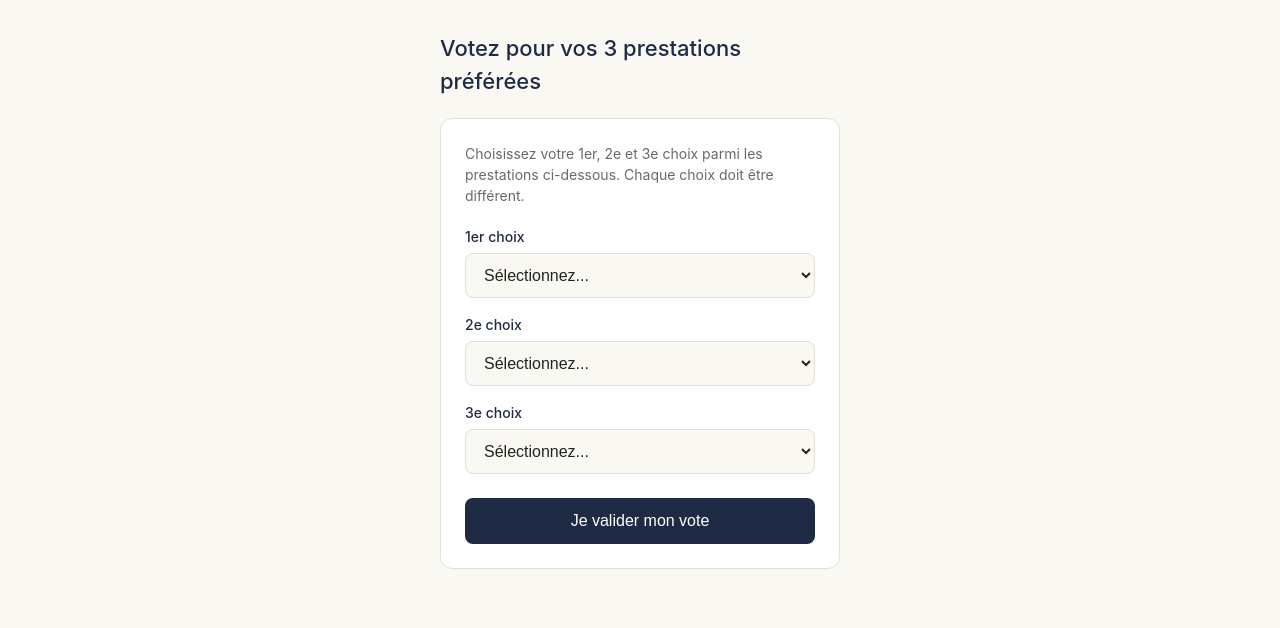
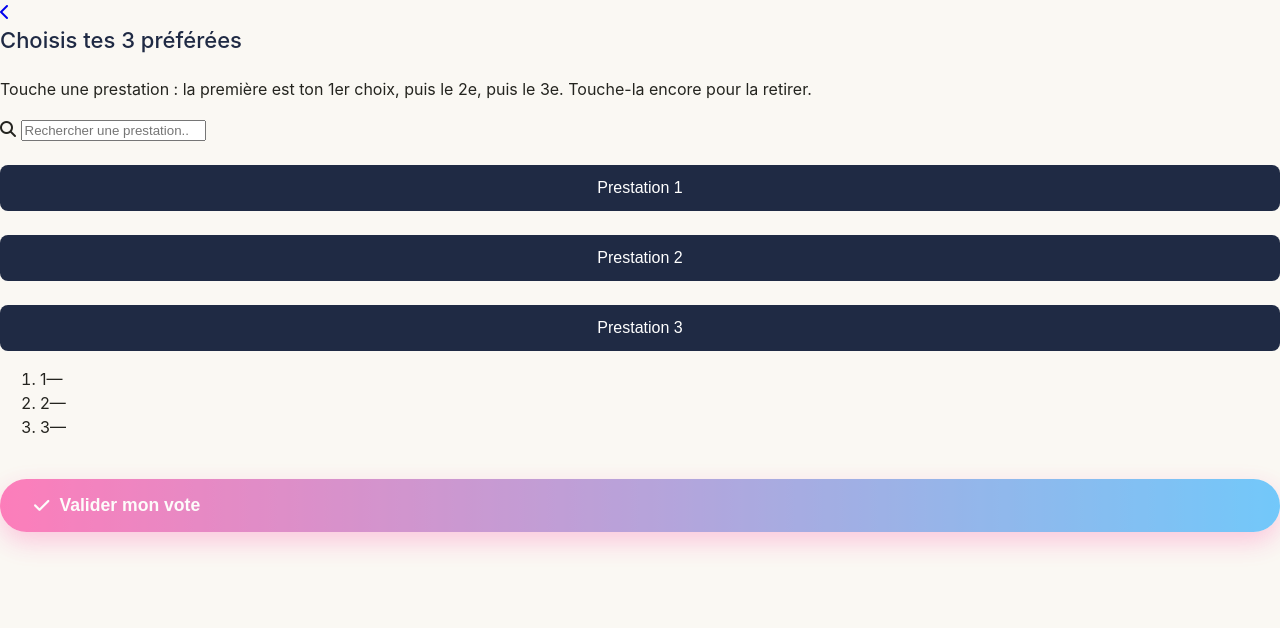
Before and after one commit to CyErr404/voteSoireK, a PHP site: page /vote.php in a window 1280 px wide. Shown: the top 628 px of the page. Run offline with PHP 8.4, Linux system fonts and the light colour scheme; data comes from the database, SQL or seed files in the repository; a stand-in replaces the project's code that opens the database connection; some libraries are stand-ins or nearby versions.

Commit message:
ammelioration 3

```diff
--- a/assets/script.js
+++ b/assets/script.js
@@ -1,63 +1,188 @@
 document.addEventListener('DOMContentLoaded', function () {
-  var form = document.getElementById('form-vote');
-  if (!form) return;
+  var liste = document.getElementById('liste');
+  if (!liste) return;
 
-  var selects = [
-    document.getElementById('choix1'),
-    document.getElementById('choix2'),
-    document.getElementById('choix3')
-  ];
-  var erreurEl = document.getElementById('erreur');
+  var cartes = Array.prototype.slice.call(liste.querySelectorAll('.prestation'));
+  var recherche = document.getElementById('recherche');
+  var aucun = document.getElementById('aucun');
+  var message = document.getElementById('message');
+  var btnValider = document.getElementById('btn-valider');
+  var resume = document.querySelectorAll('.vote-resume li');
+  var modal = document.getElementById('modal');
+  var modalListe = document.getElementById('modal-liste');
+  var modalErreur = document.getElementById('modal-erreur');
+  var btnModifier = document.getElementById('btn-modifier');
+  var btnConfirmer = document.getElementById('btn-confirmer');
+  var merci = document.getElementById('merci');
+  var confettis = document.getElementById('confettis');
 
-  function afficherErreur(message) {
-    erreurEl.textContent = message;
-    erreurEl.hidden = false;
+  var choix = []; // [{id, nom}, ...] dans l'ordre : 1er, 2e, 3e
+  var minuteur = null;
+
+  function position(id) {
+    for (var i = 0; i < choix.length; i++) {
+      if (choix[i].id === id) return i;
+    }
+    return -1;
   }
 
-  function masquerErreur() {
-    erreurEl.hidden = true;
+  function afficherMessage(texte) {
+    message.textContent = texte;
+    message.hidden = false;
+    clearTimeout(minuteur);
+    minuteur = setTimeout(function () { message.hidden = true; }, 2800);
   }
 
-  form.addEventListener('submit', function (evt) {
-    evt.preventDefault();
-    masquerErreur();
+  function majAffichage() {
+    cartes.forEach(function (c) {
+      var i = position(c.dataset.id);
+      var badge = c.querySelector('.prestation-badge');
+      if (i === -1) {
+        c.classList.remove('choisie');
+        badge.textContent = '';
+      } else {
+        c.classList.add('choisie');
+        badge.textContent = i + 1;
+      }
+    });
 
-    var valeurs = selects.map(function (s) { return s.value; });
+    resume.forEach(function (li, i) {
+      var nom = li.querySelector('.resume-nom');
+      if (choix[i]) {
+        nom.textContent = choix[i].nom;
+        li.classList.add('rempli');
+      } else {
+        nom.textContent = '—';
+        li.classList.remove('rempli');
+      }
+    });
 
-    if (valeurs.some(function (v) { return v === ''; })) {
-      afficherErreur('Veuillez remplir vos 3 choix.');
-      return;
-    }
+    btnValider.disabled = choix.length !== 3;
+  }
 
-    if (new Set(valeurs).size !== 3) {
-      afficherErreur('Vos 3 choix doivent être différents.');
-      return;
-    }
+  cartes.forEach(function (carte) {
+    carte.addEventListener('click', function () {
+      var id = carte.dataset.id;
+      var i = position(id);
 
-    var bouton = form.querySelector('button[type="submit"]');
-    bouton.disabled = true;
-    bouton.textContent = 'Envoi en cours...';
+      if (i !== -1) {
+        choix.splice(i, 1);
+      } else if (choix.length >= 3) {
+        afficherMessage('Tu as déjà 3 choix. Retire-en un pour en changer.');
+        return;
+      } else {
+        choix.push({ id: id, nom: carte.dataset.nom });
+        if (navigator.vibrate) navigator.vibrate(15);
+      }
+
+      message.hidden = true;
+      majAffichage();
+    });
+  });
+
+  // Recherche (ignore les accents et les majuscules)
+  function normaliser(t) {
+    return t.toLowerCase().normalize('NFD').replace(/[\u0300-\u036f]/g, '');
+  }
+
+  recherche.addEventListener('input', function () {
+    var terme = normaliser(recherche.value.trim());
+    var visibles = 0;
+    cartes.forEach(function (c) {
+      var ok = normaliser(c.dataset.nom).indexOf(terme) !== -1;
+      c.hidden = !ok;
+      if (ok) visibles++;
+    });
+    aucun.hidden = visibles !== 0;
+  });
+
+  // Fenêtre de confirmation
+  function ouvrirModal() {
+    modalListe.innerHTML = '';
+    choix.forEach(function (c, i) {
+      var li = document.createElement('li');
+      var rang = document.createElement('span');
+      rang.className = 'rang';
+      rang.textContent = i + 1;
+      var nom = document.createElement('span');
+      nom.textContent = c.nom;
+      li.appendChild(rang);
+      li.appendChild(nom);
+      modalListe.appendChild(li);
+    });
+    modalErreur.hidden = true;
+    modal.hidden = false;
+  }
+
+  function fermerModal() {
+    modal.hidden = true;
+  }
+
+  function reactiverBoutons() {
+    btnConfirmer.disabled = false;
+    btnModifier.disabled = false;
+    btnConfirmer.textContent = 'Confirmer';
+  }
+
+  btnValider.addEventListener('click', function () {
+    if (choix.length === 3) ouvrirModal();
+  });
+  btnModifier.addEventListener('click', fermerModal);
+  document.addEventListener('keydown', function (e) {
+    if (e.key === 'Escape' && !modal.hidden) fermerModal();
+  });
+
+  // Envoi du vote
+  btnConfirmer.addEventListener('click', function () {
+    modalErreur.hidden = true;
+    btnConfirmer.disabled = true;
+    btnModifier.disabled = true;
+    btnConfirmer.textContent = 'Envoi en cours...';
 
     fetch('submit_vote.php', {
       method: 'POST',
       headers: { 'Content-Type': 'application/json' },
-      body: JSON.stringify({ choix1: valeurs[0], choix2: valeurs[1], choix3: valeurs[2] })
+      body: JSON.stringify({
+        choix1: choix[0].id,
+        choix2: choix[1].id,
+        choix3: choix[2].id
+      })
     })
       .then(function (r) { return r.json(); })
       .then(function (data) {
         if (data.succes) {
-          document.querySelector('main.page').innerHTML =
-            '<h1>Merci !</h1><div class="carte message succes"><p>Votre vote a bien été enregistré.</p></div>';
+          fermerModal();
+          afficherMerci();
         } else {
-          afficherErreur(data.message || 'Une erreur est survenue.');
-          bouton.disabled = false;
-          bouton.textContent = 'Valider mon vote';
+          modalErreur.textContent = data.message || 'Une erreur est survenue.';
+          modalErreur.hidden = false;
+          reactiverBoutons();
         }
       })
       .catch(function () {
-        afficherErreur('Problème de connexion. Réessayez.');
-        bouton.disabled = false;
-        bouton.textContent = 'Valider mon vote';
+        modalErreur.textContent = 'Problème de connexion. Réessaie.';
+        modalErreur.hidden = false;
+        reactiverBoutons();
       });
   });
+
+  // Animation de fin
+  function afficherMerci() {
+    merci.hidden = false;
+    lancerConfettis();
+  }
+
+  function lancerConfettis() {
+    var couleurs = ['#ff2d95', '#19a9ff', '#ffffff', '#ffb3d9', '#a8defc'];
+    for (var i = 0; i < 70; i++) {
+      var p = document.createElement('i');
+      p.className = 'confetti';
+      p.style.left = (Math.random() * 100) + 'vw';
+      p.style.background = couleurs[Math.floor(Math.random() * couleurs.length)];
+      p.style.animationDuration = (2.5 + Math.random() * 2.5) + 's';
+      p.style.animationDelay = (Math.random() * 1.2) + 's';
+      confettis.appendChild(p);
+    }
+    setTimeout(function () { confettis.innerHTML = ''; }, 7000);
+  }
 });
--- a/vote.php
+++ b/vote.php
@@ -1,7 +1,4 @@
 <?php
-ini_set('display_errors', 1);
-ini_set('display_startup_errors', 1);
-error_reporting(E_ALL);
 require_once __DIR__ . '/includes/db.php';
 
 $voteOuvert = voteEstOuvert();
@@ -18,67 +15,97 @@ if ($voteOuvert && !$dejaVote) {
 <head>
 <meta charset="UTF-8">
 <meta name="viewport" content="width=device-width, initial-scale=1">
-<title>Votez pour vos prestations préférées</title>
+<title>Soirée K - Je vote</title>
+<link rel="stylesheet" href="https://cdnjs.cloudflare.com/ajax/libs/font-awesome/6.5.1/css/all.min.css">
+<link href="https://fonts.googleapis.com/css2?family=Pacifico&family=Poppins:wght@400;600&display=swap" rel="stylesheet">
 <link rel="stylesheet" href="assets/style.css">
 </head>
-<body>
-<main class="page">
-  <h1>Votez pour vos 3 prestations préférées</h1>
+<body class="page-vote">
 
-  <?php if (!$voteOuvert): ?>
-    <div class="carte message">
-      <p>Le vote est actuellement <strong>clos</strong>.</p>
-      <p>Merci à toutes et à tous pour votre participation !</p>
+<?php if (!$voteOuvert): ?>
+  <main class="vote-etat">
+    <i class="fa-solid fa-lock"></i>
+    <h1>Le vote est clos</h1>
+    <p>Merci à toutes et à tous pour votre participation !</p>
+    <a href="index.php" class="btn-vote">Retour à l'accueil</a>
+  </main>
+
+<?php elseif ($dejaVote): ?>
+  <main class="vote-etat">
+    <i class="fa-solid fa-circle-check"></i>
+    <h1>Vote déjà enregistré</h1>
+    <p>Merci d'avoir participé à la Soirée K !</p>
+    <a href="index.php" class="btn-vote">Retour à l'accueil</a>
+  </main>
+
+<?php elseif (count($prestations) < 3): ?>
+  <main class="vote-etat">
+    <i class="fa-solid fa-hourglass-half"></i>
+    <h1>Bientôt prêt</h1>
+    <p>Le vote n'est pas encore prêt. Reviens dans un instant !</p>
+    <a href="index.php" class="btn-vote">Retour à l'accueil</a>
+  </main>
+
+<?php else: ?>
+  <header class="vote-entete">
+    <a href="index.php" class="vote-retour" aria-label="Accueil"><i class="fa-solid fa-chevron-left"></i></a>
+    <h1>Choisis tes 3 préférées</h1>
+    <p>Touche une prestation : la première est ton 1er choix, puis le 2e, puis le 3e. Touche-la encore pour la retirer.</p>
+    <div class="vote-recherche">
+      <i class="fa-solid fa-magnifying-glass"></i>
+      <input type="search" id="recherche" placeholder="Rechercher une prestation..." autocomplete="off">
     </div>
+  </header>
 
-  <?php elseif ($dejaVote): ?>
-    <div class="carte message succes">
-      <p>Votre vote a bien été enregistré.</p>
-      <p>Merci d'avoir participé !</p>
+  <main class="vote-liste" id="liste">
+    <?php foreach ($prestations as $p): ?>
+      <button type="button" class="prestation" data-id="<?= (int)$p['id'] ?>" data-nom="<?= htmlspecialchars($p['nom'], ENT_QUOTES) ?>">
+        <span class="prestation-nom"><?= htmlspecialchars($p['nom']) ?></span>
+        <span class="prestation-badge" aria-hidden="true"></span>
+      </button>
+    <?php endforeach; ?>
+    <p id="aucun" class="vote-aucun" hidden>Aucune prestation trouvée.</p>
+  </main>
+
+  <footer class="vote-barre">
+    <div class="vote-barre-int">
+      <p id="message" class="vote-message" hidden></p>
+      <ol class="vote-resume">
+        <li><span class="rang">1</span><span class="resume-nom">—</span></li>
+        <li><span class="rang">2</span><span class="resume-nom">—</span></li>
+        <li><span class="rang">3</span><span class="resume-nom">—</span></li>
+      </ol>
+      <button type="button" id="btn-valider" class="btn-vote" disabled>
+        <i class="fa-solid fa-check"></i> Valider mon vote
+      </button>
     </div>
+  </footer>
 
-  <?php elseif (count($prestations) < 3): ?>
-    <div class="carte message">
-      <p>Le vote n'est pas encore prêt (il faut au moins 3 prestations enregistrées).</p>
+  <div id="modal" class="modal" hidden>
+    <div class="modal-boite" role="dialog" aria-modal="true">
+      <h2>Confirmer ton vote ?</h2>
+      <ol class="modal-liste" id="modal-liste"></ol>
+      <p class="modal-info">Tu ne pourras plus le modifier après.</p>
+      <p id="modal-erreur" class="erreur" hidden></p>
+      <div class="modal-actions">
+        <button type="button" id="btn-modifier" class="btn-secondaire">Modifier</button>
+        <button type="button" id="btn-confirmer" class="btn-vote">Confirmer</button>
+      </div>
     </div>
+  </div>
 
-  <?php else: ?>
-    <div class="carte">
-      <p class="consigne">Choisissez votre 1er, 2e et 3e choix parmi les prestations ci-dessous. Chaque choix doit être différent.</p>
+  <div id="merci" class="merci" hidden>
+    <div class="merci-check"><i class="fa-solid fa-check"></i></div>
+    <h2>Merci !</h2>
+    <p>Ton vote est bien enregistré. À toi de profiter de la Soirée K <i class="fa-solid fa-heart merci-coeur"></i></p>
+    <a href="index.php" class="btn-vote">Retour à l'accueil</a>
+  </div>
 
-      <form id="form-vote">
-        <label for="choix1">1er choix</label>
-        <select id="choix1" required>
-          <option value="">Sélectionnez...</option>
-          <?php foreach ($prestations as $p): ?>
-            <option value="<?= (int)$p['id'] ?>"><?= htmlspecialchars($p['nom']) ?></option>
-          <?php endforeach; ?>
-        </select>
+  <div id="confettis"></div>
+<?php endif; ?>
 
-        <label for="choix2">2e choix</label>
-        <select id="choix2" required>
-          <option value="">Sélectionnez...</option>
-          <?php foreach ($prestations as $p): ?>
-            <option value="<?= (int)$p['id'] ?>"><?= htmlspecialchars($p['nom']) ?></option>
-          <?php endforeach; ?>
-        </select>
-
-        <label for="choix3">3e choix</label>
-        <select id="choix3" required>
-          <option value="">Sélectionnez...</option>
-          <?php foreach ($prestations as $p): ?>
-            <option value="<?= (int)$p['id'] ?>"><?= htmlspecialchars($p['nom']) ?></option>
-          <?php endforeach; ?>
-        </select>
-
-        <p id="erreur" class="erreur" hidden></p>
-
-        <button type="submit">Je valider mon vote</button>
-      </form>
-    </div>
-  <?php endif; ?>
-</main>
-
+<?php if ($voteOuvert && !$dejaVote && count($prestations) >= 3): ?>
 <script src="assets/script.js"></script>
+<?php endif; ?>
 </body>
 </html>
```
